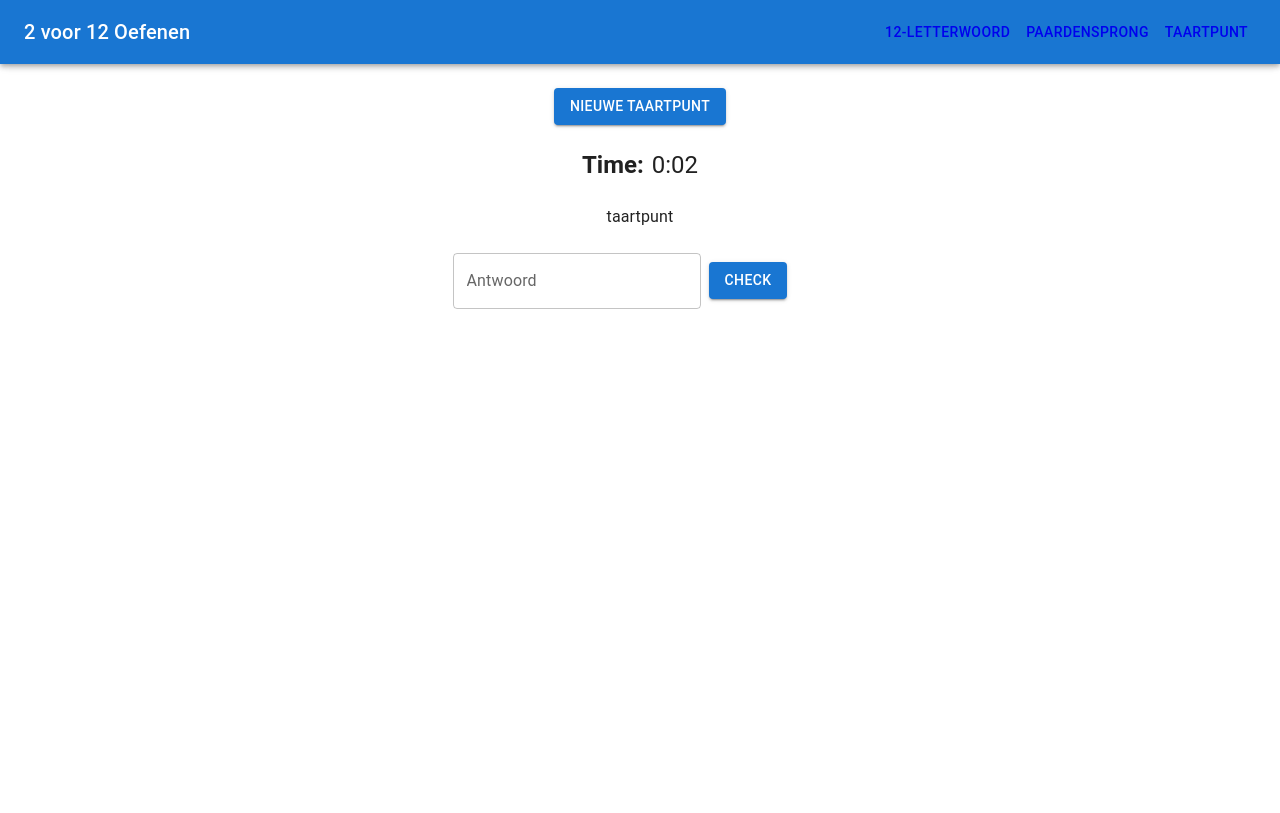
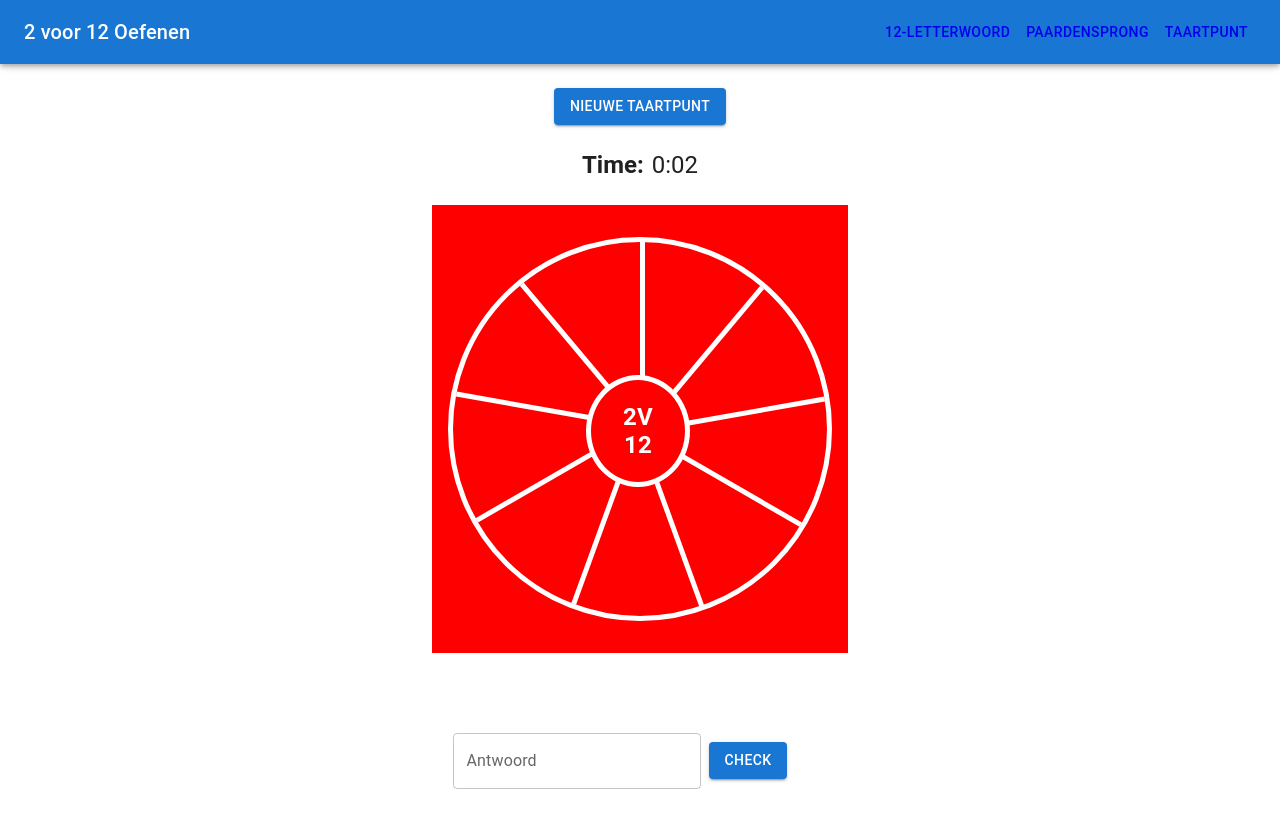
Before and after one commit to Yellow-Van-Productions/twee-voor-twaalf-oefeningen, a React (Create React App) app: page /#/ in a window 1280 px wide. Both pictures are taken after a click on the button "TAARTPUNT". Built offline with nearby package versions, Linux system fonts and the light colour scheme.

Commit message:
taart scss

```diff
--- a/package.json
+++ b/package.json
@@ -20,6 +20,7 @@
     "react-responsive": "^10.0.0",
     "react-router-dom": "^6.26.2",
     "react-scripts": "5.0.1",
+    "sass": "^1.80.2",
     "typescript": "^4.9.5",
     "uuid": "^10.0.0",
     "web-vitals": "^2.1.4"
--- /dev/null
+++ b/src/Components/Taartpunt.scss
@@ -0,0 +1,55 @@
+p {
+  color: white;
+}
+.puzzle {
+  background-color: red;
+  padding: 1rem;
+  position: relative;
+
+  .tvt {
+    position: absolute;
+    background-color: red;
+    width: 25%;
+    height: 25%;
+    top: 38%;
+    right: 38%;
+    display: flex;
+    flex-direction: column;
+    align-items: center;
+    justify-content: center;
+    border-radius: 50%;
+    border: white thick solid;
+
+    h3 {
+      color: white;
+      margin: 0;
+      line-height: normal;
+      font-size: x-large;
+    }
+  }
+}
+
+.taart {
+  width: 24rem;
+  height: 24rem;
+  border-radius: 50%;
+  border: solid white thick;
+  position: relative;
+
+  .punt {
+    position: absolute;
+    top: 50%;
+    left: 50%;
+    width: 50%;
+    transform-origin: 0 0;
+
+    border-top: white thick solid;
+
+    $spokes: 9;
+    @for $i from 1 through $spokes {
+      &:nth-of-type(#{$i}) {
+        transform: rotate(270 + 40 * $i + deg);
+      }
+    }
+  }
+}
--- a/src/Components/Taartpunt.tsx
+++ b/src/Components/Taartpunt.tsx
@@ -4,6 +4,7 @@ import { Box, Button, CircularProgress, TextField } from "@mui/material";
 import Grid from "@mui/material/Grid2";
 import { useEffect, useRef, useState } from "react";
 import CounterComponent, { CountingDirectiong } from "./CounterComponent";
+import "./Taartpunt.scss";
 
 const N_LETTERS = 9;
 
@@ -20,7 +21,28 @@ interface ITaartPuntPuzzle {
 }
 
 function TaartpuntLayout(props: { puzzle: ITaartPuntPuzzle }) {
-  return <div>{props.puzzle.word}</div>;
+  return (
+    <>
+      <div className="puzzle">
+        <ul className="taart">
+          <li className="punt"></li>
+          <li className="punt"></li>
+          <li className="punt"></li>
+          <li className="punt"></li>
+          <li className="punt"></li>
+          <li className="punt"></li>
+          <li className="punt"></li>
+          <li className="punt"></li>
+          <li className="punt"></li>
+        </ul>
+        <div className="tvt">
+          <h3>2V</h3>
+          <h3>12</h3>
+        </div>
+      </div>
+      <p>{props.puzzle.word}</p>
+    </>
+  );
 }
 
 export default function Taartpunt() {
```
Also changed, not shown: 1 other file (tests, documents, lock files or other folders).
